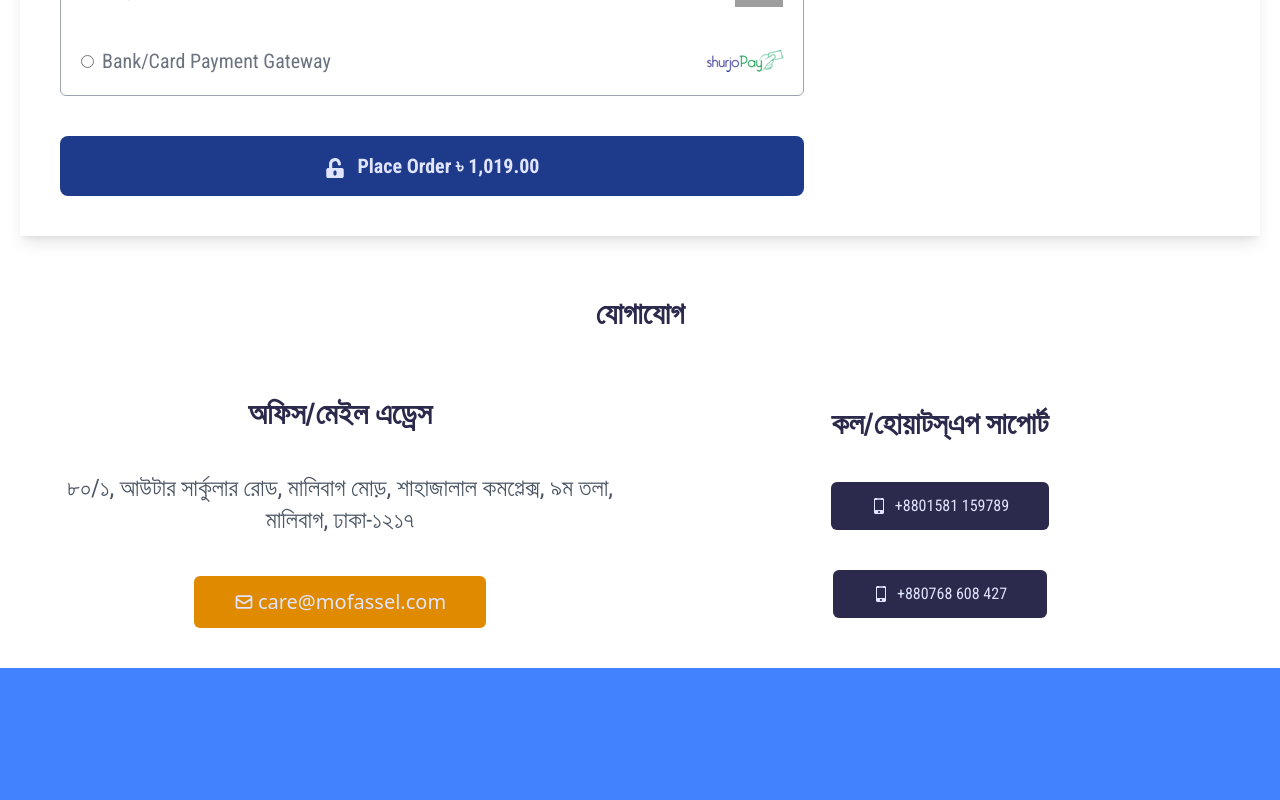
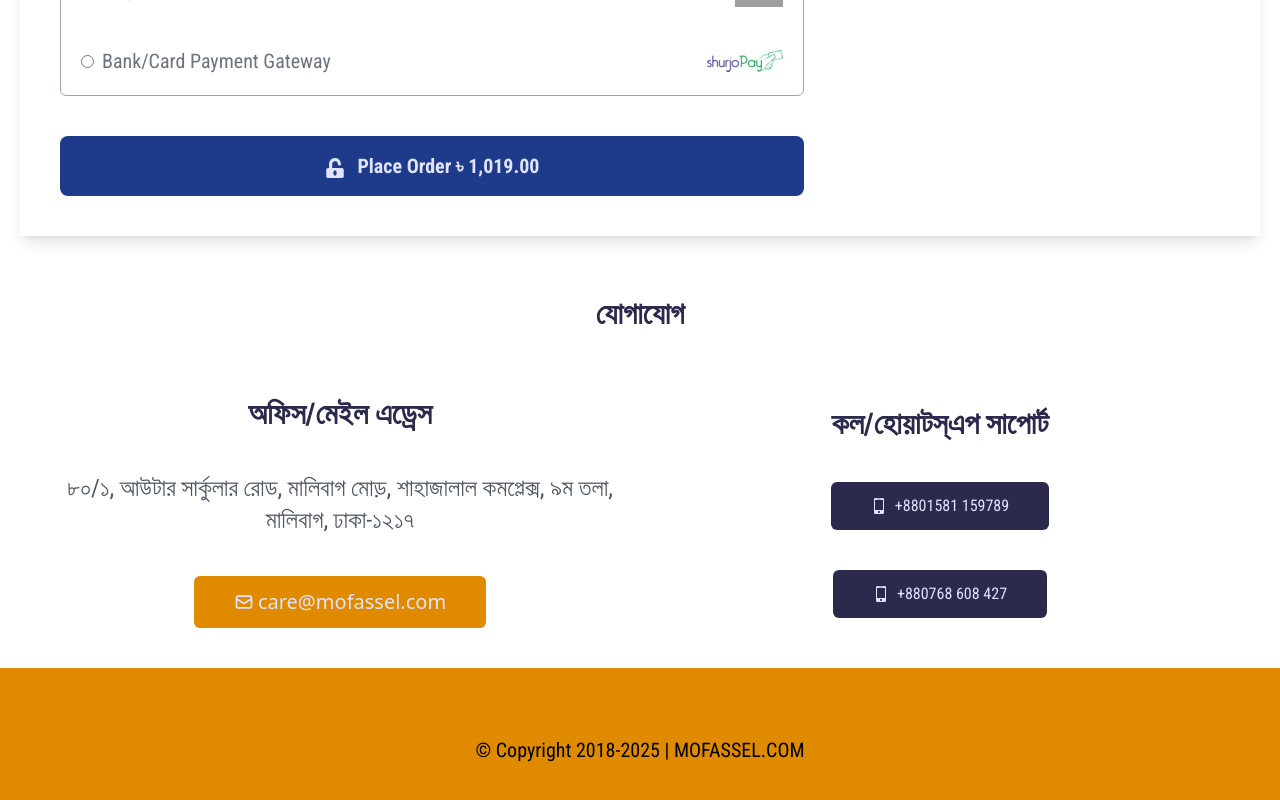
Before and after one commit to afruzaakter/mofassel.com-react-project, a React (Vite) app: page / in a window 1280 px wide. Shown: the part 7646-8446 px from the top of the page. Before the commit the page ends 8314 px from the top, so only its background shows below. Built offline with nearby package versions, Linux system fonts and the light colour scheme; grey boxes are pictures that could not be loaded.

Commit message:
order form update code

```diff
--- a/src/App.jsx
+++ b/src/App.jsx
@@ -1,6 +1,6 @@
 
 import './App.css'
-// import Footer from './Components/Home/Footer/Footer';
+import Footer from './Components/Home/Footer/Footer';
 import Home from './Components/Home/Home';
 
 const App = () => {
@@ -8,7 +8,7 @@ const App = () => {
         <div className='bg-white font-hind-siliguri w-full'>
 
            <Home></Home>
-           {/* <Footer/> */}
+           <Footer/>
 
 
         </div>
```
